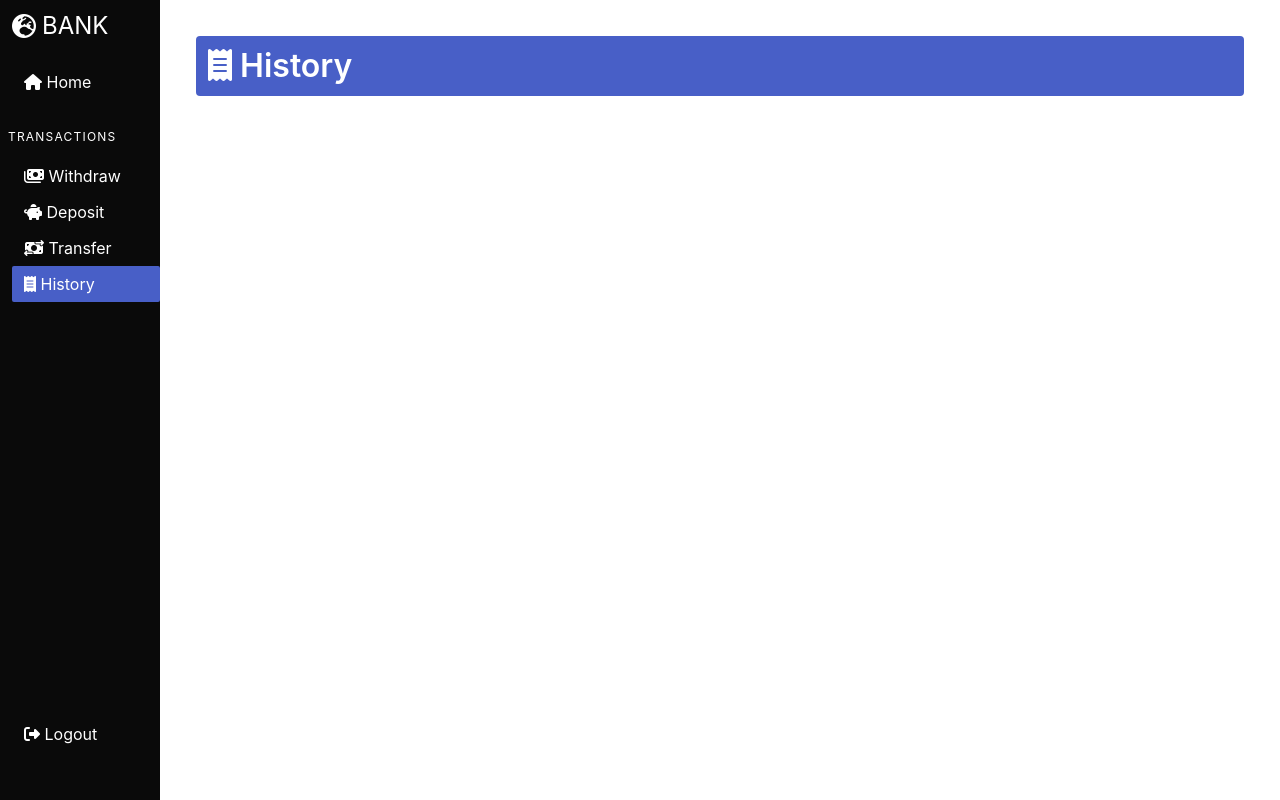
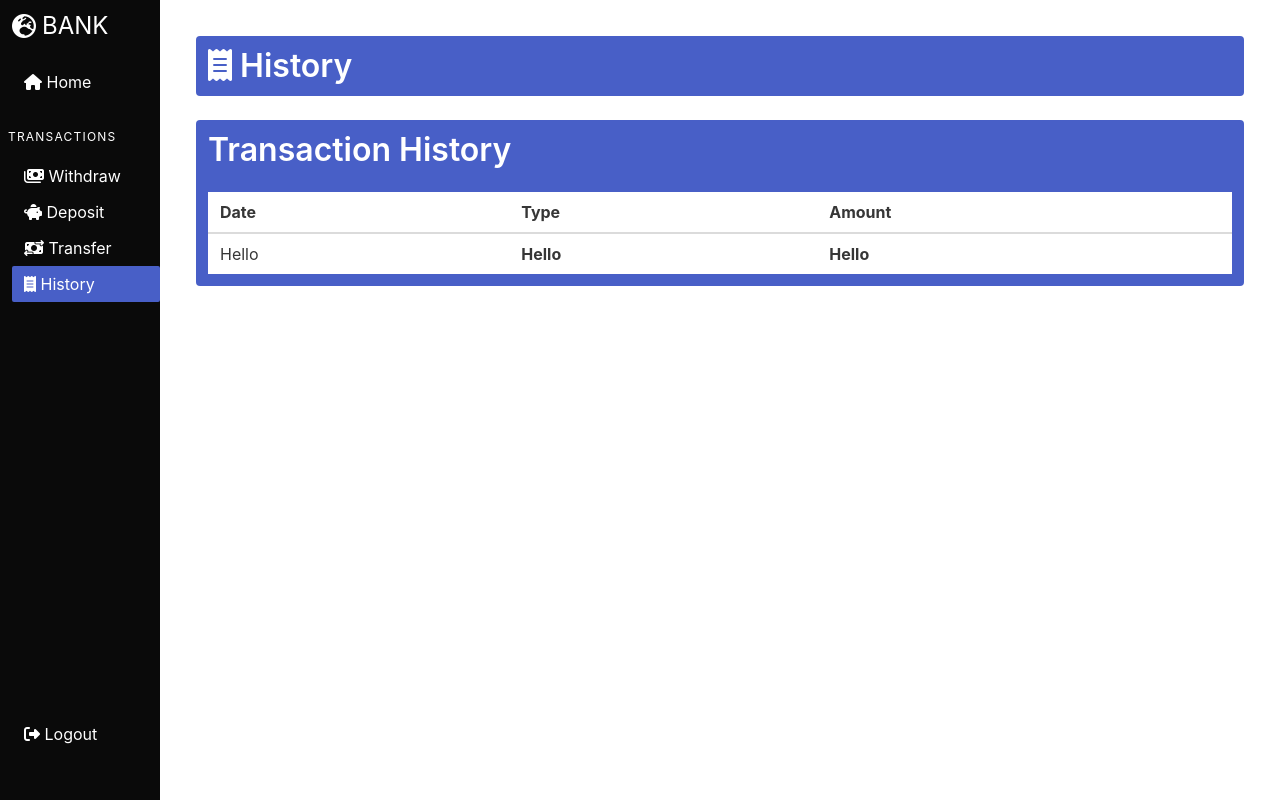
Before and after one commit to vincent-larisma/Banking-App, a React (Create React App) app in the folder banking-app/: page /User in a window 1280 px wide. Both pictures are taken after a click on the link "History". Built offline with nearby package versions, Linux system fonts and the light colour scheme.

Commit message:
UI page draft done

```diff
--- a/banking-app/src/Components/HistoryPage.jsx
+++ b/banking-app/src/Components/HistoryPage.jsx
@@ -12,6 +12,23 @@ export default function HistoryPage() {
                   <i class='fa-solid fa-receipt'></i> History
                 </h1>
               </div>
+              <div className='column notification is-link'>
+                <h1 className='title'>Transaction History</h1>
+                <table className='table is-fullwidth is-striped'>
+                  <thead>
+                    <th>Date</th>
+                    <th>Type</th>
+                    <th>Amount</th>
+                  </thead>
+                  <tbody>
+                    <tr>
+                      <td>Hello</td>
+                      <th>Hello</th>
+                      <th>Hello</th>
+                    </tr>
+                  </tbody>
+                </table>
+              </div>
             </div>
           </div>
         </section>
--- a/banking-app/src/Components/TransferPage.jsx
+++ b/banking-app/src/Components/TransferPage.jsx
@@ -12,18 +12,21 @@ export default function TransferPage() {
                   <i class='fa-solid fa-money-bill-transfer'></i> Transfer
                 </h1>
               </div>
-              <div className='column notification is-link '>
-                <h1 className='subtitle'>Amount Withdrawn: </h1>
-                <div className='container'>
-                  <input class='input is-link  is-large mb-2' type='number' placeholder='$ Amount' />
-                  <button class='button is-success has-text-centered'>Confirmed</button>
-                </div>
-              </div>
-              <div className='column is-0 '></div>
-              <div className='column notification is-link'>
+              <div className='column notification is-link is-full'>
                 <h1 className='subtitle'>Total Amount in Bank: </h1>
                 <div className='container notification is-link is-light'>
                   <h1 className='title has-text-centered'>Add Number Here</h1>
+                </div>
+              </div>
+              <div className='column notification is-link is-half is-offset-one-quarter'>
+                <div className='column'>
+                  <h1 className='subtitle'>Reciever's ID:</h1>
+                  <input class='input is-link  is-large' type='number' placeholder='Input ID' />
+                </div>
+                <div className='column'>
+                  <h1 className='subtitle'>Amount Transferable: </h1>
+                  <input class='input is-link  is-large mb-2' type='number' placeholder='$ Amount' />
+                  <button class='button is-success has-text-centered'>Confirmed</button>
                 </div>
               </div>
             </div>
```
